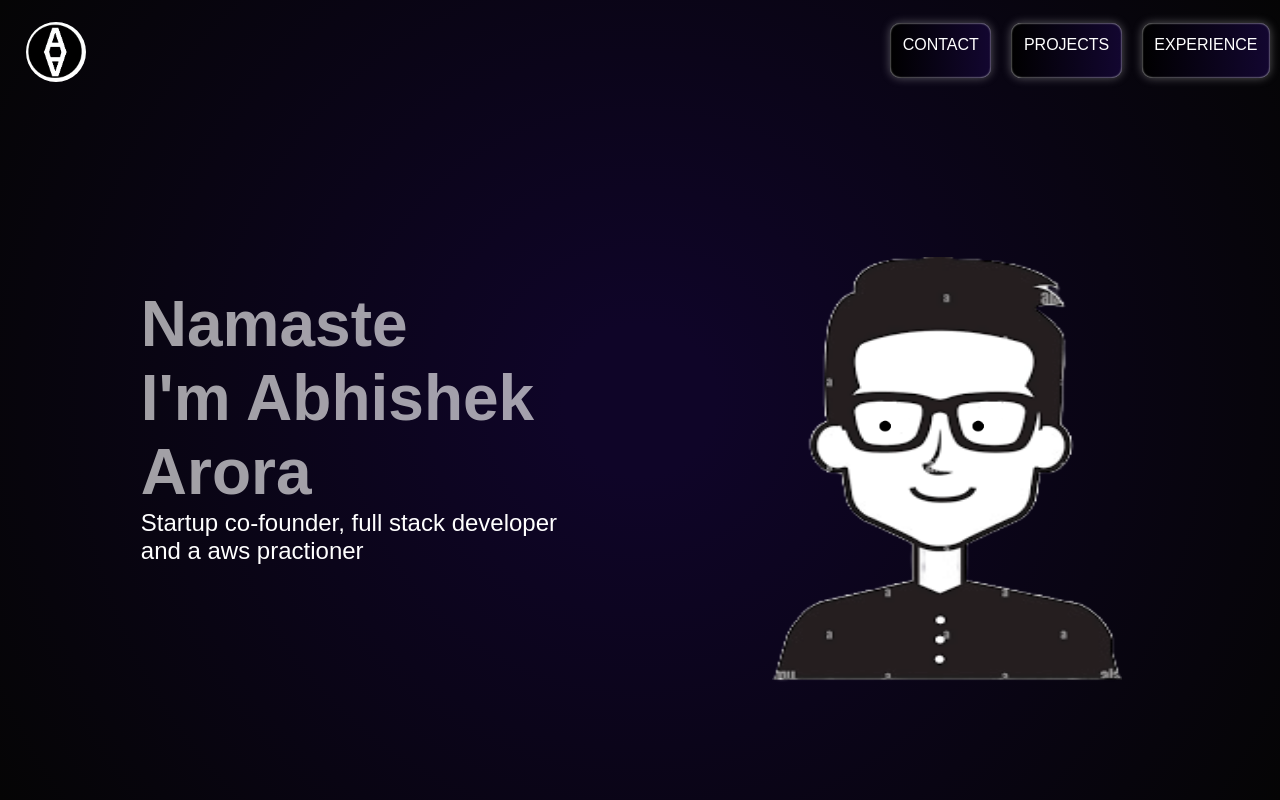
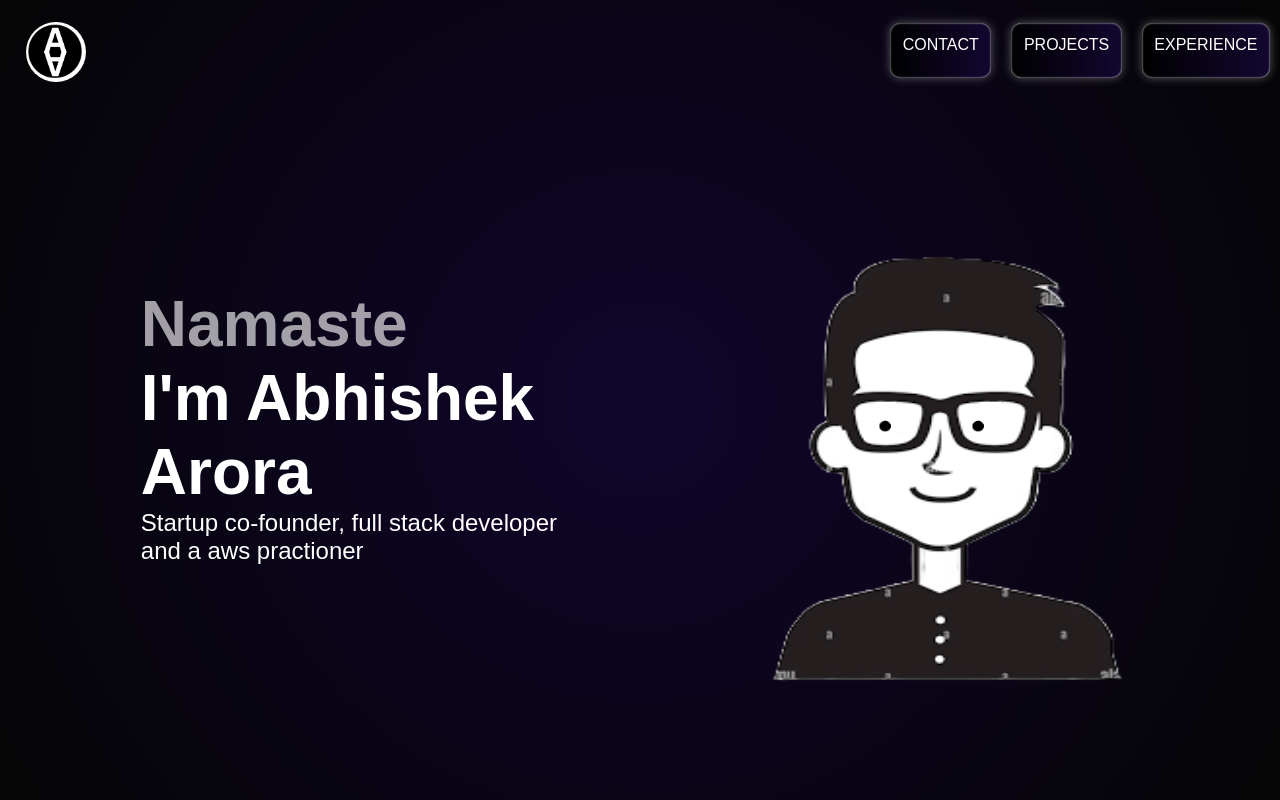
Before and after one commit to AbhiArora1998/Portfolio, a React (Create React App) app: page / in a window 1280 px wide. Shown: the top 800 px of the page. Built offline with nearby package versions, Linux system fonts and the light colour scheme.

Commit message:
testci/cd

```diff
--- a/src/App.css
+++ b/src/App.css
@@ -322,6 +322,9 @@ padding: 2%;
 
 .greetingsTitle{
   animation: myAnim 3s ease infinite;
+  font-size: 4rem;
+}
+.greetingsTitles{
   font-size: 4rem;
 }
 
--- a/src/components/Sections/Introduction.jsx
+++ b/src/components/Sections/Introduction.jsx
@@ -62,7 +62,7 @@ function Introduction() {
                     <h1  className="greetingsTitle">
                         {greetingsLanguage}
                     </h1>
-                    <h1 className="greetingsTitle" >
+                    <h1 className="greetingsTitles" >
                         I'm Abhishek Arora
                     </h1>
                     <h2 style={{fontWeight:"300"}}>
```
